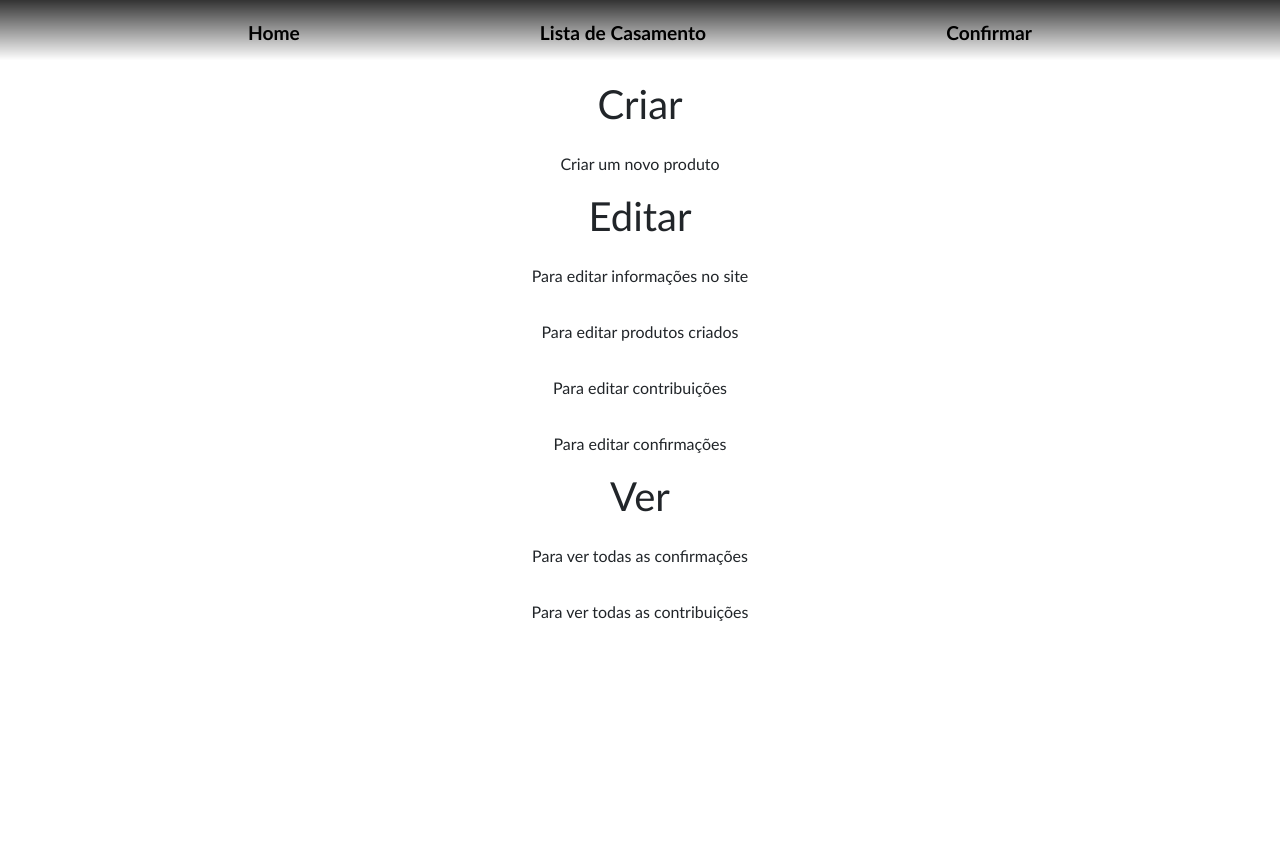
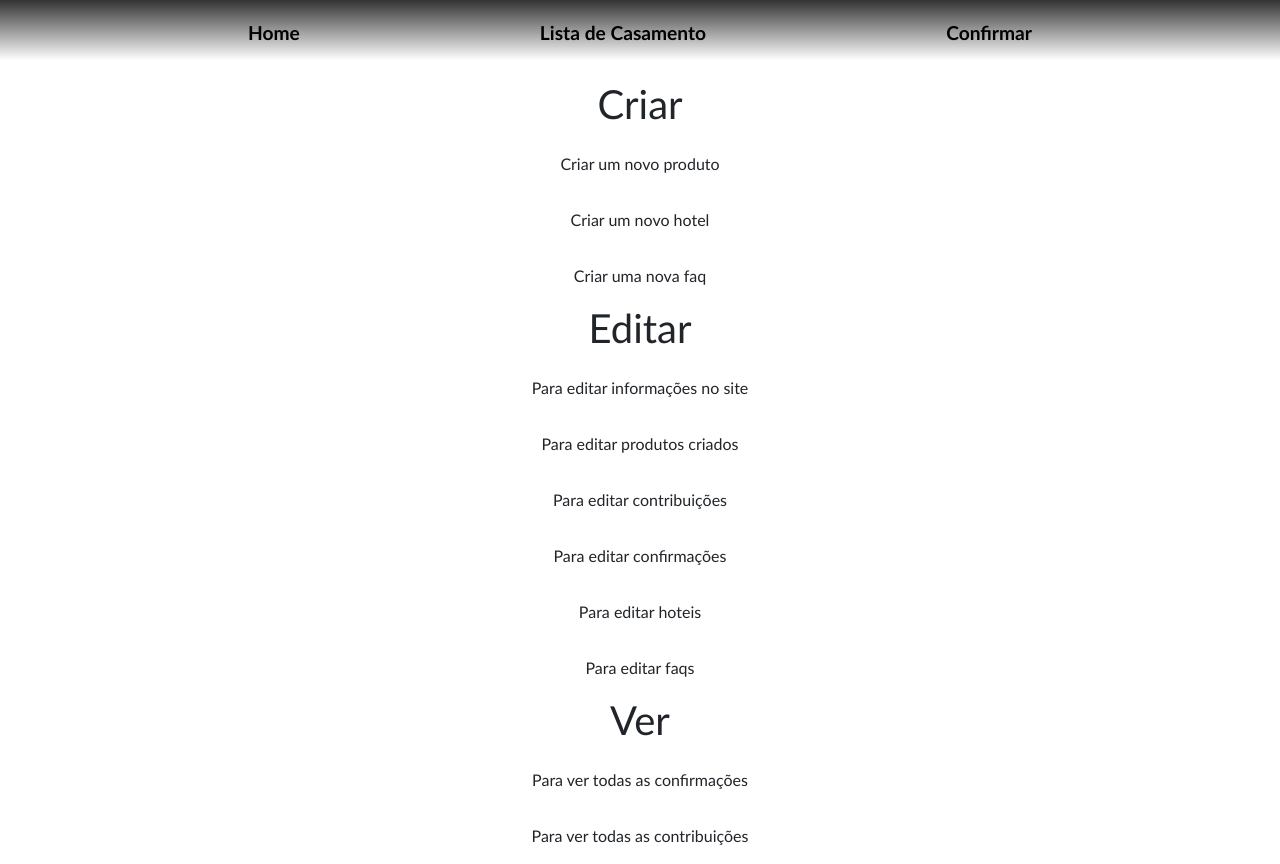
Before and after one commit to pedropacheco95/leonorejoao, a Flask app: page /personalize in a window 1280 px wide. Run offline with Flask 2, Linux system fonts and the light colour scheme; data comes from the database, SQL or seed files in the repository; some libraries are stand-ins or nearby versions.

Commit message:
Update personalize page

```diff
--- a/leonorejoao/templates/main/personalize.html
+++ b/leonorejoao/templates/main/personalize.html
@@ -6,6 +6,12 @@
         <h1>Criar</h1>
         <div class="model_to_edit">
             <a href="{{url_for('create.product')}}"> Criar um novo produto </a>
+        </div>
+        <div class="model_to_edit">
+            <a href="{{url_for('create.hotel')}}"> Criar um novo hotel </a>
+        </div>
+        <div class="model_to_edit">
+            <a href="{{url_for('create.faq')}}"> Criar uma nova faq </a>
         </div>
     </div>
     <div class="edit_block_container">
@@ -22,6 +28,12 @@
         <div class="model_to_edit">
             <a href="{{url_for('edit.confirmations')}}"> Para editar confirmações </a>
         </div>
+        <div class="model_to_edit">
+            <a href="{{url_for('edit.hotels')}}"> Para editar hoteis </a>
+        </div>
+        <div class="model_to_edit">
+            <a href="{{url_for('edit.faqs')}}"> Para editar faqs </a>
+        </div>
     </div>
     <div class="edit_block_container">
         <h1>Ver</h1>
```
